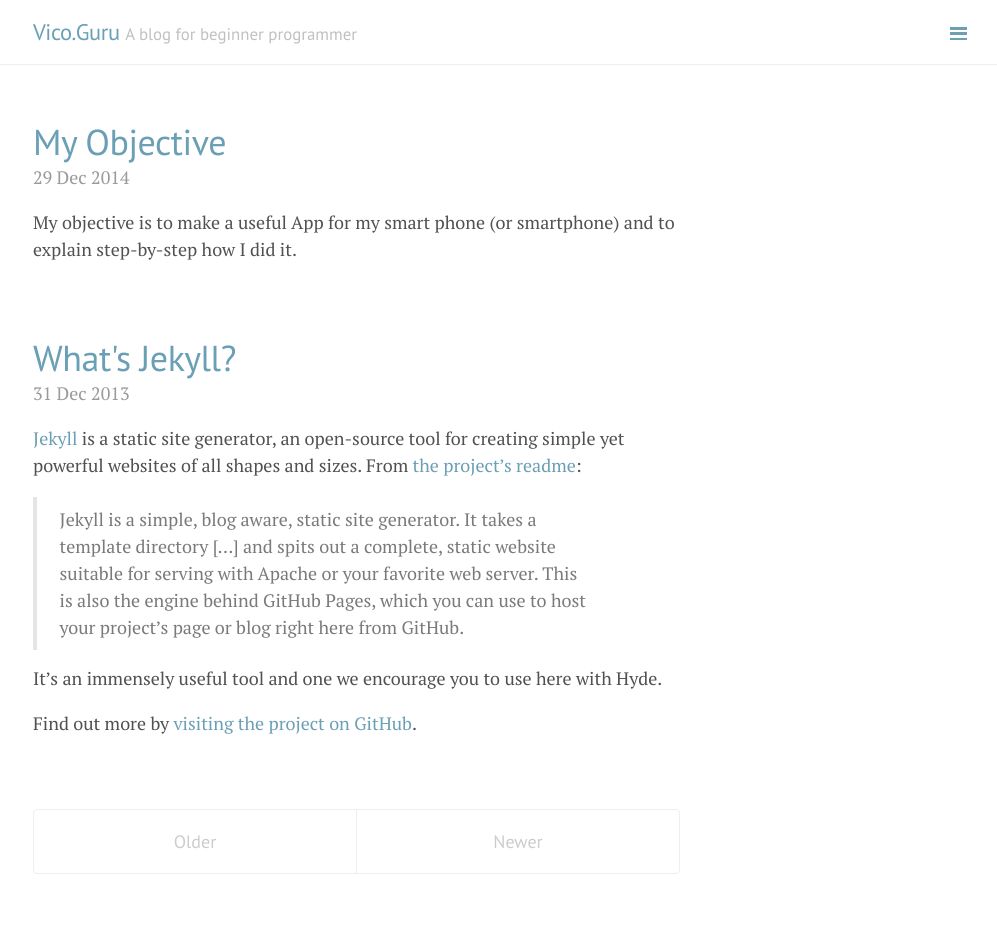
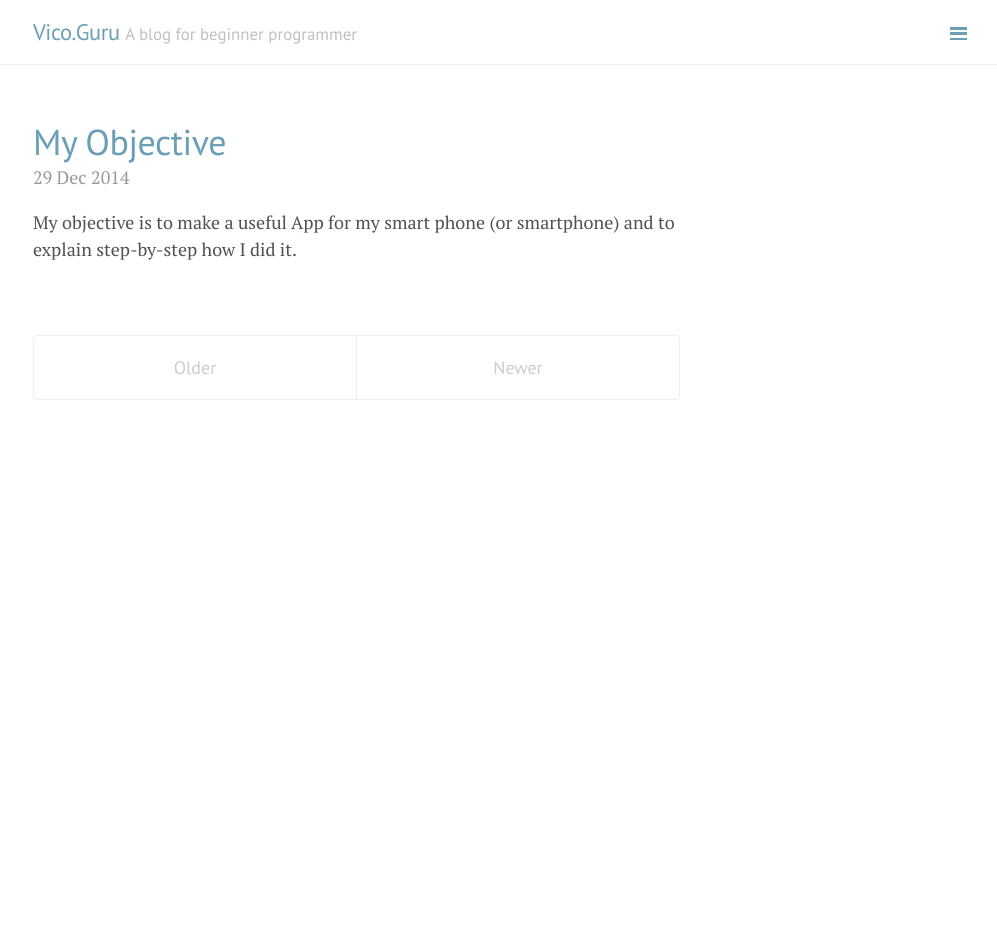
Before and after one commit to vicoguru/vicoguru.github.io, a Jekyll site: the page built from index.html, in a window 1280 px wide. Shown: the whole page, without its empty margins (283-1280 px from the left). Built offline with Jekyll 4.4.1, drawn with Linux system fonts in a browser that asks for light colours; Markdown is read by kramdown in place of the engine named in the settings; the list of posts is cut into pages by our own code; after the commit the page ends 900 px from its top, so only the background shows below that.

Commit message:
Updated posts
Updated posts with comments.

```diff
--- a/_config.yml
+++ b/_config.yml
@@ -11,7 +11,7 @@ relative_permalinks: true
 # Setup
 title:               Vico.Guru
 tagline:             'A blog for beginner programmer'
-description:         'A blog for all young (and young at heart) people who want some help in their programming endavours.'
+description:         'A blog for all young (and young at heart) people who want some help in their programming endeavours.'
 url:                 http://www.vico.guru
 baseurl:             /
 paginate:            5
@@ -19,10 +19,8 @@ paginate:            5
 # About/contact
 author:
   name:              Vico Guru
-  url:               https://twitter.com/mdo
+  url:               https://twitter.com/vicoguru
   email:             real.vico.guru@gmail.com
 
 # Custom vars
 version:             1.0.0
-
-port:                4445
--- a/_posts/2013-12-31-whats-jekyll.md
+++ /dev/null
@@ -1,12 +0,0 @@
----
-layout: post
-title: What's Jekyll?
----
-
-[Jekyll](http://jekyllrb.com) is a static site generator, an open-source tool for creating simple yet powerful websites of all shapes and sizes. From [the project's readme](https://github.com/mojombo/jekyll/blob/master/README.markdown):
-
-  > Jekyll is a simple, blog aware, static site generator. It takes a template directory [...] and spits out a complete, static website suitable for serving with Apache or your favorite web server. This is also the engine behind GitHub Pages, which you can use to host your project’s page or blog right here from GitHub.
-
-It's an immensely useful tool and one we encourage you to use here with Hyde.
-
-Find out more by [visiting the project on GitHub](https://github.com/mojombo/jekyll).
--- a/feed.xml
+++ b/feed.xml
@@ -1,5 +1,5 @@
 ---
-layout: none
+layout: null
 ---
 <?xml version="1.0" encoding="UTF-8"?>
 <rss version="2.0" xmlns:atom="http://www.w3.org/2005/Atom">
```
Also changed, not shown: _posts/2014-12-29-my-objective.md (+2 -0 lines), _includes/comments.html (renamed from _layouts/comments.html).
